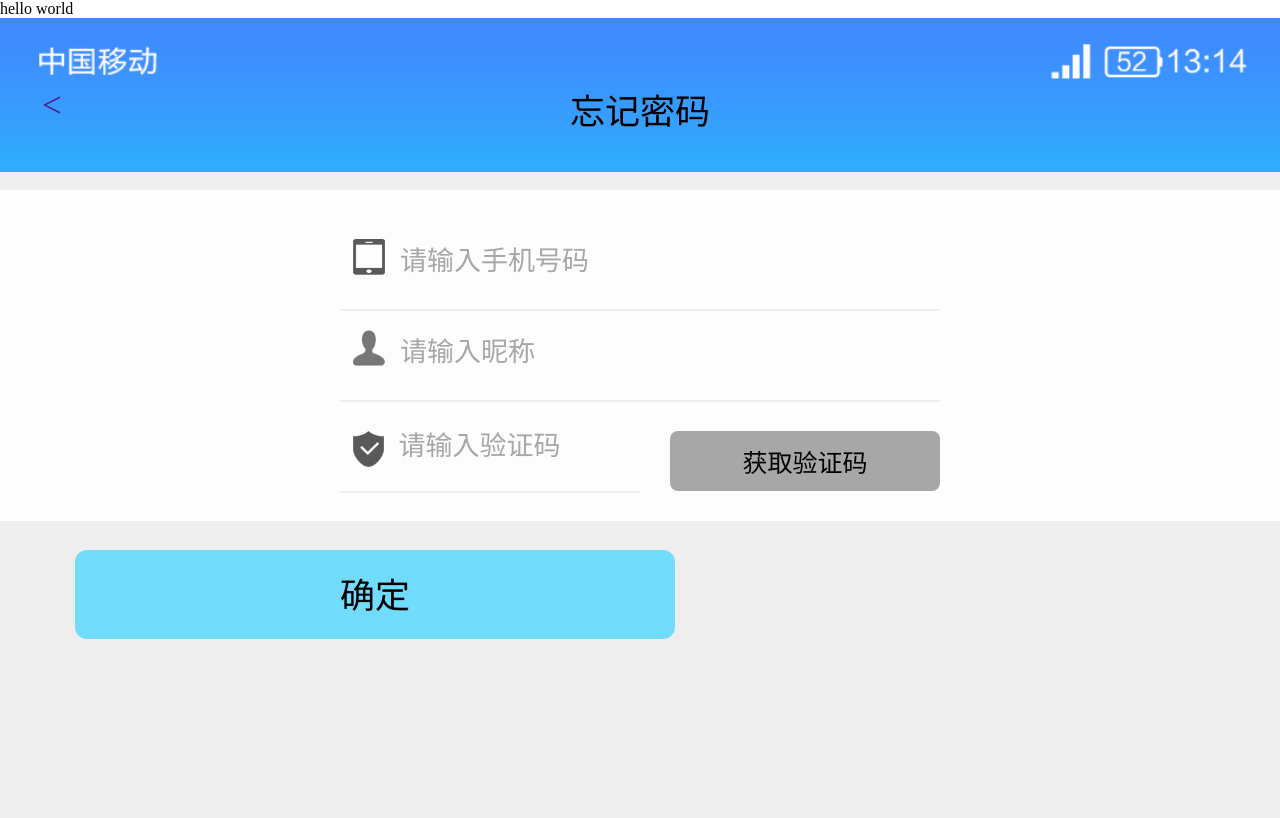
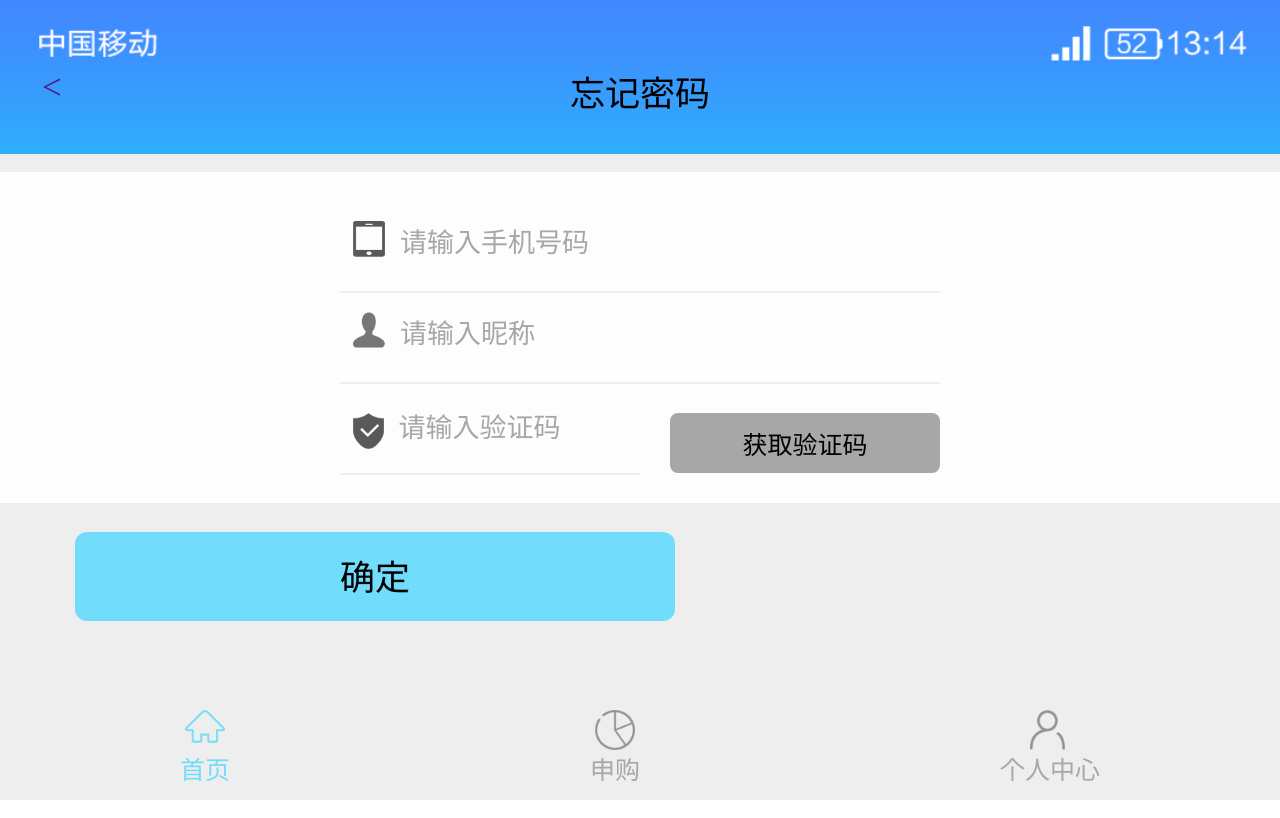
Before and after one commit to irishhq/funFunSpace, a Vue app: page /#/resetPwd in a window 1280 px wide. Built offline with nearby package versions, Linux system fonts and the light colour scheme.

Commit message:
root component

```diff
--- a/src/App.vue
+++ b/src/App.vue
@@ -1,20 +1,93 @@
 <template>
   <div id="app">
-    hello world
+    <div v-if="!isfullScreen">
+      <!-- 底部导航栏 -->
+      <nav class="bar tab-bar">
+        <router-link class="tab-item active" to="/home">
+          <span class="icon icon-home"></span>
+          <span class="tab-label">首页</span>
+        </router-link>
+        <router-link class="tab-item" to="/purchase">
+          <span class="icon icon-purchase"></span>
+          <span class="tab-label">申购</span>
+        </router-link>
+        <router-link class="tab-item" to="/personal">
+          <span class="icon icon-personal"></span>
+          <span class="tab-label">个人中心</span>
+        </router-link>
+      </nav>
+    </div>
     <router-view/>
   </div>
 </template>
 
 <script>
 export default {
-  name: "App"
+  name: "App",
+  data() {
+    return {
+      isfullScreen: false
+    };
+  },
+  watch: {
+    $route(e) {
+      if (e.name == "login") {
+        this.isfullScreen = false;
+      } else {
+        this.isfullScreen = true;
+      }
+    }
+  }
 };
 </script>
 
 <style lang="scss">
-html, body, #app{
+@import "./assets/stylesheet/common.scss";
+html,
+body,
+#app {
   width: 100%;
   height: 100%;
   margin: 0;
 }
+.bar {
+  position: fixed;
+  z-index: 10;
+  right: 0;
+  left: 0;
+}
+.tab-bar {
+  position: fixed;
+  bottom: 0;
+  height: 104px;
+  @include displayFlex(space-around, center, row);
+  font-size: $font-sm;
+  a {
+    color: $dark-gray;
+  }
+  .active {
+    color: $blue;
+  }
+  .tab-item {
+    @include displayFlex(center, center, column);
+    .icon {
+      display: inline-block;
+      width: 40px;
+      height: 40px;
+      background: {
+        size: contain;
+        repeat: no-repeat;
+      }
+    }
+    .icon-home {
+      background-image: url("./assets/img/icon/1-1.png");
+    }
+    .icon-purchase{
+      background-image: url("./assets/img/icon/2.png")
+    }
+    .icon-personal{
+      background-image: url("./assets/img/icon/3.png")
+    }
+  }
+}
 </style>
```
